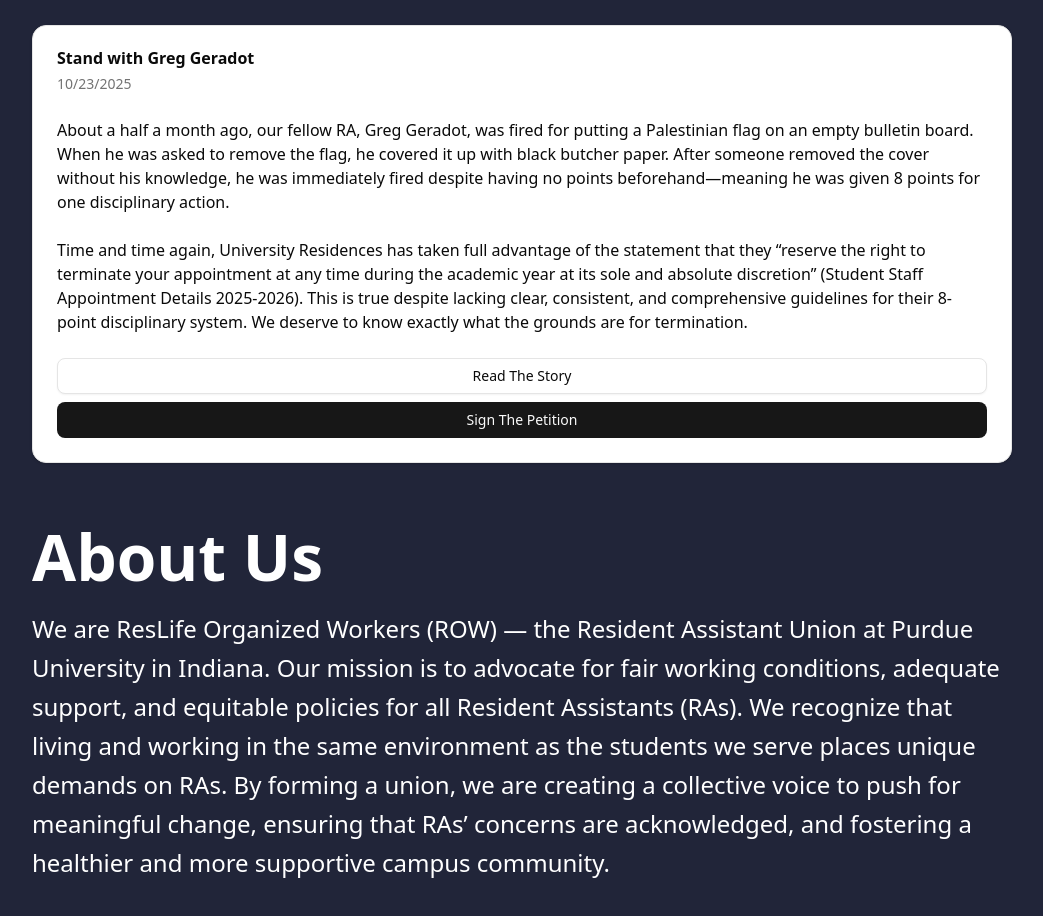
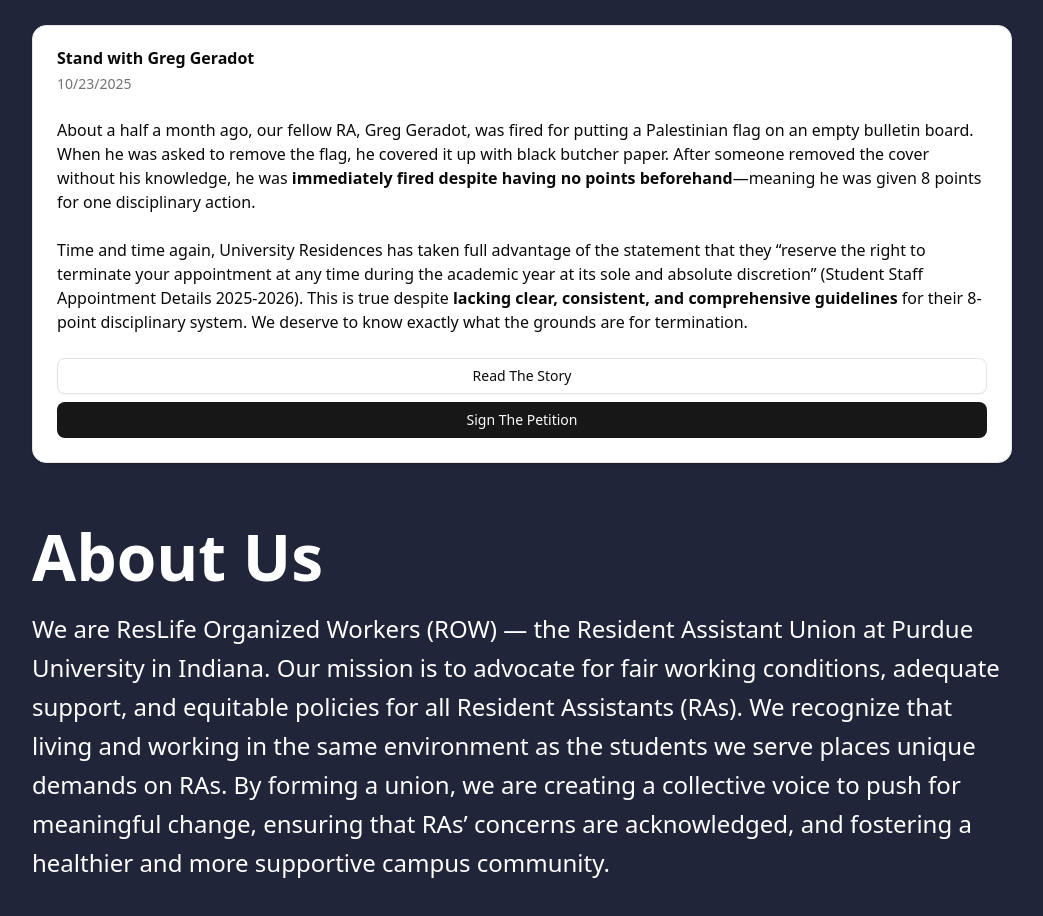
Before and after one commit to dillp1/row-website, a React (Vite) app: page / in a window 1280 px wide. Shown: the part 905-1821 px from the top of the page, without its empty margins (118-1161 px from the left). Built offline with nearby package versions, Linux system fonts and the light colour scheme.

Commit message:
adds bold lettering

```diff
--- a/src/components/Initiatives.jsx
+++ b/src/components/Initiatives.jsx
@@ -33,18 +33,23 @@
               for putting a Palestinian flag on an empty bulletin board. When he
               was asked to remove the flag, he covered it up with black butcher
               paper. After someone removed the cover without his knowledge, he
-              was immediately fired despite having no points beforehand—meaning
-              he was given 8 points for one disciplinary action.
+              was{" "}
+              <span className="font-bold">
+                immediately fired despite having no points beforehand
+              </span>
+              —meaning he was given 8 points for one disciplinary action.
             </p>
             <p>
               Time and time again, University Residences has taken full
               advantage of the statement that they “reserve the right to
               terminate your appointment at any time during the academic year at
               its sole and absolute discretion” (Student Staff Appointment
-              Details 2025-2026). This is true despite lacking clear,
-              consistent, and comprehensive guidelines for their 8-point
-              disciplinary system. We deserve to know exactly what the grounds
-              are for termination.
+              Details 2025-2026). This is true despite{" "}
+              <span className="font-bold">
+                lacking clear, consistent, and comprehensive guidelines
+              </span>{" "}
+              for their 8-point disciplinary system. We deserve to know exactly
+              what the grounds are for termination.
             </p>
           </CardContent>
           <CardFooter className="flex-col gap-2">
```
